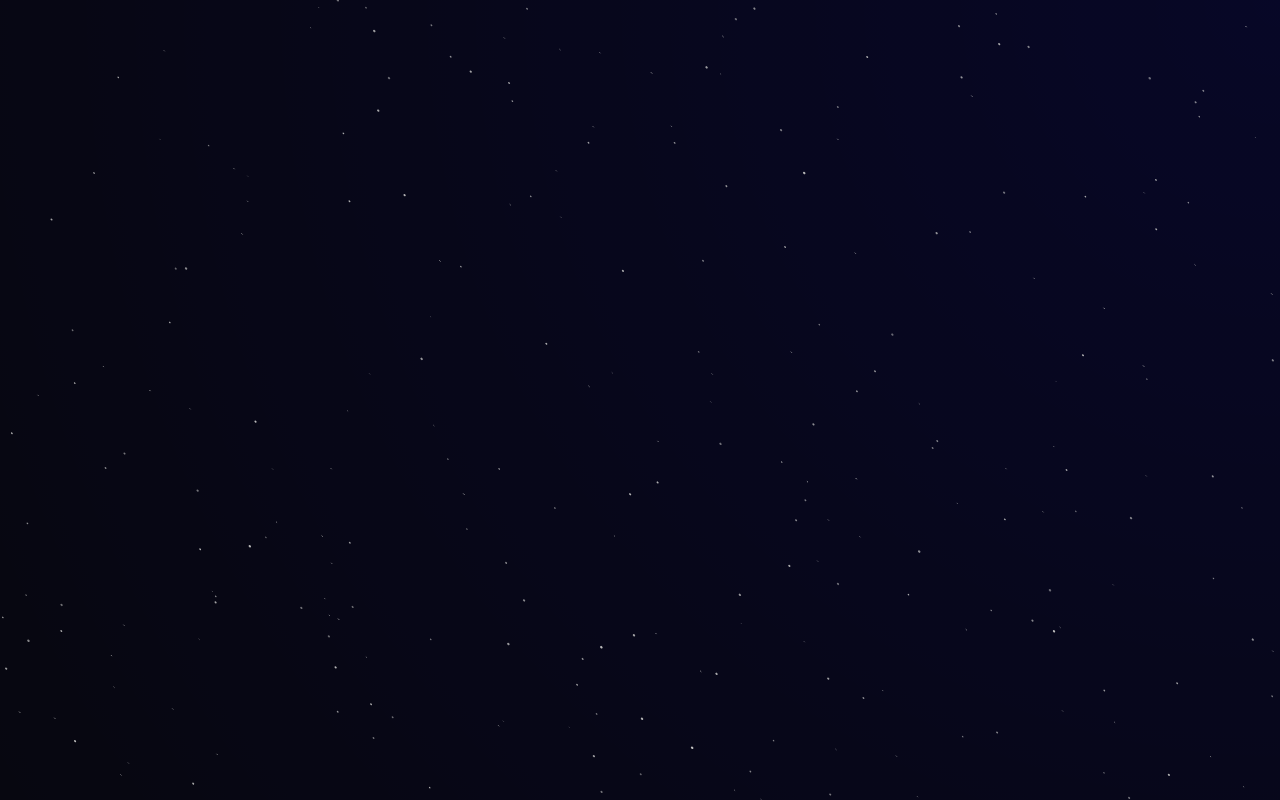
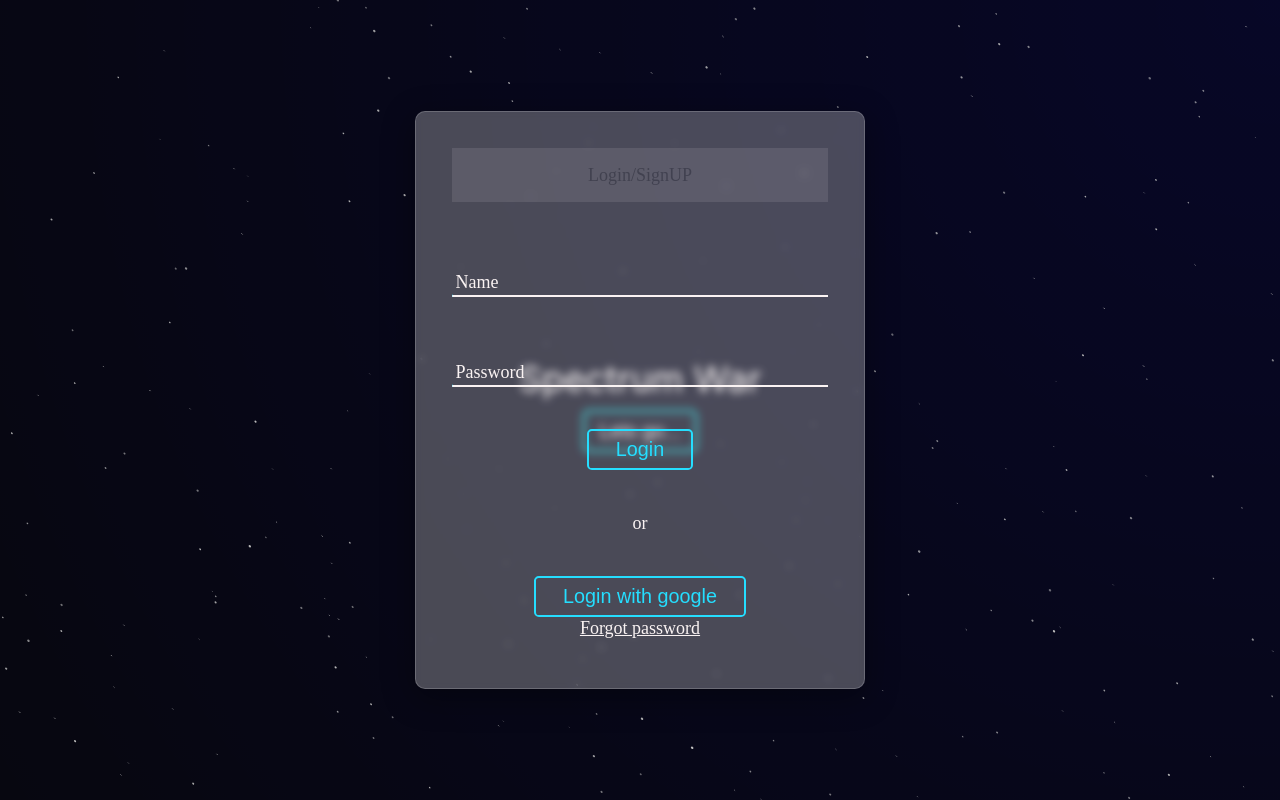
Before and after one commit to basil-reji/Spectrum_War-HomePage, a plain HTML site: page index.html in a window 1280 px wide. Drawn offline with Linux system fonts and the light colour scheme; animation ran at ten frames a second.

Commit message:
login page created

```diff
--- a/assets/style.css
+++ b/assets/style.css
@@ -1,5 +1,5 @@
-@import url('https://fonts.googleapis.com/css2?family=Roboto&display=swap');
-@import url('https://fonts.googleapis.com/css2?family=Poppins&display=swap');
+@import url("https://fonts.googleapis.com/css2?family=Roboto&display=swap");
+@import url("https://fonts.googleapis.com/css2?family=Poppins&display=swap");
 
 html {
   overflow: auto;
@@ -20,51 +20,50 @@ html {
   }
 }
 
-:root{
-    --color-primary:rgb(254,149,131);
-    --color-secondary: rgb(254,149,131);
+:root {
+  --color-primary: rgb(254, 149, 131);
+  --color-secondary: rgb(254, 149, 131);
 }
 
-
-
-*{
+* {
   margin: 0;
   padding: 0;
   box-sizing: border-box;
 }
-body{
+body {
   background-color: none;
   height: 100vh;
   width: 100%;
   overflow: hidden;
 }
-.background{
+.background {
   height: 100%;
   width: 100%;
   position: absolute;
   top: 0;
   left: 0;
 }
-.background{
-    width: 100%;
-    height: 100vh;
-}
-canvas{
+canvas {
   background-color: rgb(3, 3, 15);
-    background-image: radial-gradient(circle at top right, rgba(0, 4, 255, 0.13),transparent);
+  background-image: radial-gradient(
+    circle at top right,
+    rgba(0, 4, 255, 0.13),
+    transparent
+  );
   position: absolute;
   width: 100%;
   height: 100vh;
   z-index: -1;
 }
 
-.div1{
+.div1 {
   height: 100vh;
   width: 100%;
   background: rgba(20, 20, 20, 0.27);
   display: flex;
   justify-content: center;
   align-items: center;
+  flex-direction: row;
 }
 
 /*
@@ -89,3 +88,234 @@ canvas{
     margin-left: auto;
 }
 */
+.in-div1 {
+  display: flex;
+  justify-content: center;
+  align-items: center;
+  flex-direction: column;
+  padding: 3rem;
+  z-index: 1;
+}
+
+#swt {
+  margin: 0.5rem;
+  color: #faf3f3;
+  font-size: 2rem;
+  font-family: -apple-system, BlinkMacSystemFont, "Segoe UI", Roboto, Oxygen,
+    Ubuntu, Cantarell, "Open Sans", "Helvetica Neue", sans-serif;
+}
+.in-div1 button {
+    cursor: pointer;
+    color: #faf3f3;
+    padding: 0.4rem 0.8rem;
+    background: none;
+    border: 2.7px solid aqua;
+    border-radius: 0.3rem;
+    transition: 0.3s ease;
+}
+
+.in-div1 button:hover {
+    color: rgb(3, 3, 15);
+    background-color: aqua;
+    transform: translate(2px, 0);
+}
+
+.logdiv {
+    position: absolute;
+    top: 0;
+    width: 100%;
+    height: 100vh;
+    display: flex;
+    justify-content: center;
+    align-items: center;
+    z-index: 2;
+
+}
+
+.log{
+    position: relative;
+    display: flex;
+    justify-content: space-around;
+    align-items: center;
+    flex-direction: column;
+    min-width: 25rem;
+    min-height: 30rem;
+    background: rgba(255, 255, 255, 0.27);
+    box-shadow: 0 8px 32px 0 rgba(0, 0, 0, 0.37);
+    backdrop-filter: blur(4px);
+    -webkit-backdrop-filter: blur(4px);
+    border-radius: 10px;
+    border: 1px solid rgba(255, 255, 255, 0.18);
+    padding: 2rem;
+}
+
+.log_head{
+  position: relative;
+  display: flex;
+  align-items: center;
+  justify-content: center;
+  height: 3rem;
+  width: 100%;
+  background-color: #faf3f3;
+  opacity: 0.1;
+}
+
+.log_body{
+  position: relative;
+  width: 100%;
+  height: 25rem;
+  display: flex;
+  justify-content: space-around;
+  align-items: center;
+  padding: rem;
+  flex-direction: column;
+}
+
+.login{
+  position: relative;
+  height: 25rem;
+  width: 100%;
+  display: flex;
+  justify-content: space-around;
+  align-items: center;
+  flex-direction: column;
+}
+
+#login_form{
+  position: relative;
+  display: flex;
+  justify-content: center;
+  align-items: center;
+  flex-direction: column;
+  flex-direction: column;
+  width: 100%;
+  height: 15rem;
+  overflow: hidden;
+}
+
+#login_form .ins{
+  position: relative;
+  display: flex;
+  justify-content: center;
+  align-items: center;
+  flex-direction: column;
+  width: 100%;
+  height: 3rem;
+  margin-top: 1rem;
+  margin-bottom: 1rem;
+}
+
+#login_form .ins input{
+  width: 100%;
+  height: 3rem;
+  border: none;
+  padding-top: 1rem;
+  color: #ffffff;
+  font-family: -apple-system, BlinkMacSystemFont, 'Segoe UI', Roboto, Oxygen, Ubuntu, Cantarell, 'Open Sans', 'Helvetica Neue', sans-serif;
+  outline: none;
+  background: transparent;
+  border-bottom: 2px solid #faf3f3 ;
+}
+
+#login_form .ins label{
+  color: #faf3f3;
+  position: absolute;
+  bottom: 0;
+  left: 0.2rem;
+  pointer-events: none;
+  width: 100%;
+  height: 100%;
+}
+
+#login_form .ins label::after{
+  content: "";
+  position: absolute;
+  height: 100%;
+  width: 101%;
+  border-bottom: 3px solid #25deff;
+  bottom: 0px;
+  left: -0.2rem;
+  transform: translateX(-100%);
+  transition: all 0.3s ease;
+}
+
+#login_form .ins .content{
+  position: absolute;
+  bottom: 0.2rem;
+  left: 0;
+  transition: all 0.3s ease;
+}
+
+#login_form .ins input:focus + .label-class .content,
+#login_form .ins input:valid + .label-class .content{
+    transform: translate(0,-200%);
+    font-size: 0.9rem;
+}
+
+#login_form .ins input:focus + label::after,
+#login_form .ins input:valid + label::after{
+    transform: translateX(0%);
+}
+
+/*
+#login_form .ins button{
+  cursor: pointer;
+  padding: 0.3rem 1.3rem;
+  font-size: 1.1rem;
+  font-weight: 500;
+  color: #25deff;
+  background-color: transparent;
+  border: 2px solid #25deff;
+  border-radius: 0.27rem;
+  transition: all 0.3s ease;
+}
+
+#login_form .ins button:hover{
+  background-color: #25deff;
+  color: #ffffff;
+}
+*/
+
+.log-div{
+  position: relative;
+  height: 5rem;
+  width: 100%;
+  display: flex;
+  justify-content: space-around;
+  align-items: center;
+  flex-direction: column;
+  padding: 2rem;
+}
+
+.log-div::before{
+  content: "or";
+  color: #faf3f3;
+  position: absolute;
+  top: -1.5rem;
+  left: 50%;
+  transform: translateX(-50%);
+}
+
+button{
+  cursor: pointer;
+  padding: 0.4rem 1.5rem;
+  font-size: 1.1rem;
+  font-weight: 500;
+  color: #25deff;
+  background-color: transparent;
+  border: 2px solid #25deff;
+  border-radius: 0.27rem;
+  transition: all 0.3s ease;
+}
+
+button:hover{
+  background-color: #25deff;
+  color: #ffffff;
+}
+
+.log-div a{
+  position: absolute;
+  bottom: -0.5rem;
+  color: #faf3f3;
+
+}
--- a/index.html
+++ b/index.html
@@ -65,7 +65,42 @@
         </svg>
       </div>
       -->
-
+      <div class="in-div1">
+        <span id="swt">Spectrum War</span>
+        <button>Lets go...</button>
+      </div>
+    </div>
+    <div class="logdiv">
+        <div class="log">
+          <div class="log_head">
+            Login/SignUP
+          </div>
+          <div class="log_body">
+            <div class="login">
+              <form id="login_form"action="">
+                <div class="ins">
+                  <input type="text" name="name" autocomplete="off" required />
+                  <label for="name" class="label-class">
+                      <span class="content">Name</span>
+                  </label>
+                </div>
+                <div class="ins">
+                  <input type="password" name="name" autocomplete="off" required />
+                  <label for="name" class="label-class">
+                      <span class="content">Password</span>
+                  </label>
+                </div>
+                <div class="ins">
+                  <button>Login</button>
+                </div>
+              </form>
+              <div class="log-div">
+                <button>Login with google</button>
+                <a href="./">Forgot password</a>
+              </div>
+            </div>
+          </div>
+        </div>
     </div>
     <script src="./assets/script.js"></script>
   </body>
```
Lines whose indentation alone changed are shown as unchanged.
